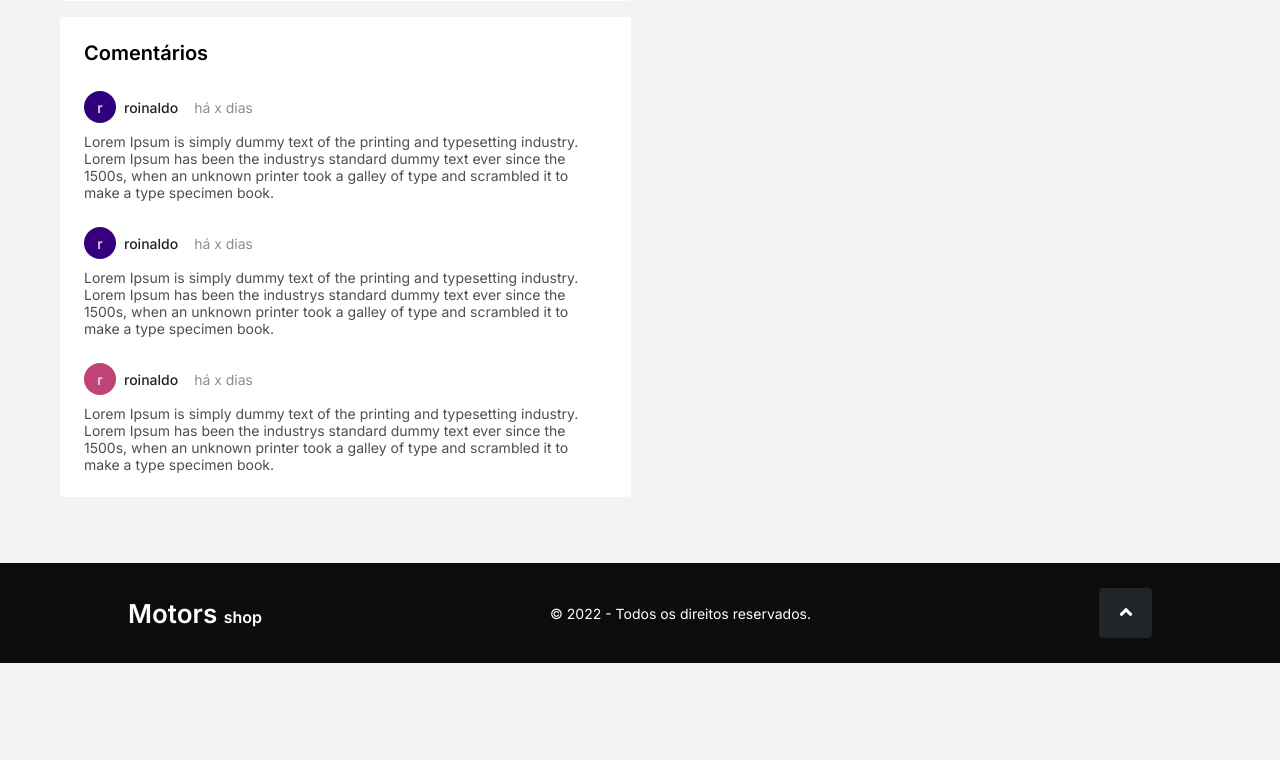
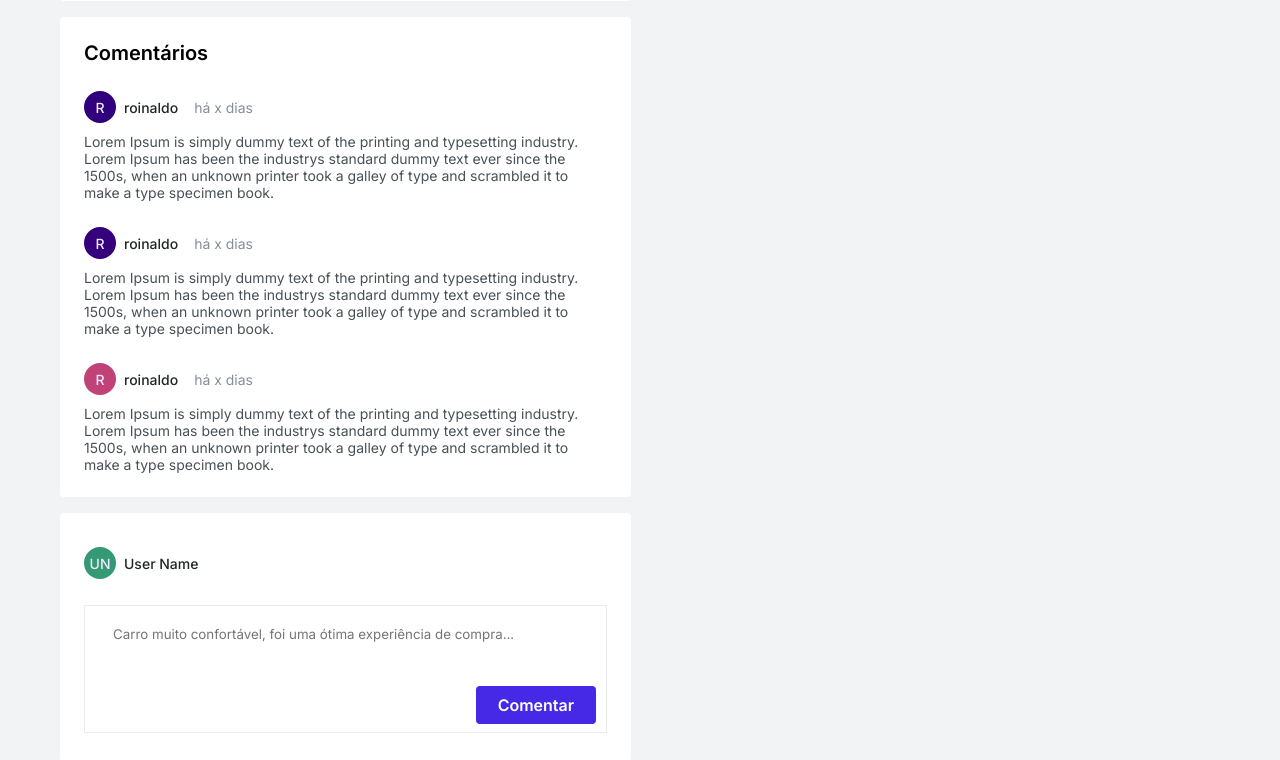
Before and after one commit to projeto-final-grupo07/frontend-project-ff-m6, a React (Create React App) app in the folder client/: page /vehicle/1 in a window 1280 px wide. Shown: the part 800-1560 px from the top of the page. Before the commit the page ends 1463 px from the top, so only its background shows below. Built offline with nearby package versions, Linux system fonts and the light colour scheme.

Commit message:
Feat: register comment styled

```diff
--- a/client/src/components/CardProfile/index.tsx
+++ b/client/src/components/CardProfile/index.tsx
@@ -18,7 +18,7 @@ const CardProfile = ({ name, size, userId }: CardProfileProps) => {
   return (
     <Link to={`/profile/${userId}`}>
       <ThemeCardProfile color={randomColor} size={size}>
-        <span className='initial'>{initials}</span>
+        <span className='initial'>{initials.toUpperCase()}</span>
         <StyledTitle className='nameAuthor' fontSize='body-2-500' tag='p'>
           {name}
         </StyledTitle>
--- a/client/src/pages/vehicleDetail/index.tsx
+++ b/client/src/pages/vehicleDetail/index.tsx
@@ -1,5 +1,5 @@
 import Footer from '../../components/Footer';
-import Navbar from '../../components/Navbar';
+import Navbar, { IDecodedToken } from '../../components/Navbar';
 import { StyledButton } from '../../styles/button';
 import { useParams } from 'react-router-dom';
 import {
@@ -10,16 +10,37 @@ import {
   StyledBox,
   StyledDivGap,
   SytledDivInfoVehicle,
+  StyledRegisterComment,
 } from './style';
 import img from '../../assets/images/unsplash_3ZUsNJhi_Ik.png';
 import { StyledTitle } from '../../styles/typography';
 import CardProfile from '../../components/CardProfile';
 import CommentCard from '../../components/CommentCard';
 import { Link } from 'react-router-dom';
+import { useEffect, useState } from 'react';
+import jwt_decode from 'jwt-decode';
+import api from '../../services';
 
 export const VehicleDetail = () => {
   const price = 192900;
   const { id } = useParams();
+
+  const token = localStorage.getItem('token');
+  const [userData, setUserData] = useState({ name: 'User Name', id: '123' });
+
+  if (token) {
+    const decodedToken: IDecodedToken = jwt_decode(token);
+    useEffect(() => {
+      api
+        .get(`/user/${decodedToken.id}`)
+        .then((resp) => {
+          console.log(resp.data);
+          setUserData(resp.data);
+        })
+        .catch((err) => console.error(err));
+    }, []);
+  }
+
   return (
     <StyledVehicleDetail>
       <Navbar />
@@ -76,6 +97,21 @@ export const VehicleDetail = () => {
               <CommentCard />
             </StyledDivGap>
           </StyledBox>
+          <StyledBox>
+            <StyledDivGap>
+              <CardProfile name={userData.name} userId={userData.id} />
+              <div className='textarea-container'>
+                <StyledRegisterComment
+                  rows={2}
+                  maxLength={250}
+                  placeholder='Carro muito confortável, foi uma ótima experiência de compra...'
+                ></StyledRegisterComment>
+                <StyledButton className='commentButton' buttonStyle='brand' buttonSize='medium'>
+                  Comentar
+                </StyledButton>
+              </div>
+            </StyledDivGap>
+          </StyledBox>
         </StyledSection>
         <StyledSectionFixed>
           <StyledPhotoDetail>
--- a/client/src/pages/vehicleDetail/style.ts
+++ b/client/src/pages/vehicleDetail/style.ts
@@ -58,6 +58,17 @@ export const StyledDivGap = styled.div<any>`
   flex-direction: ${({ row }: any) => (row ? 'row' : 'column')};
   margin: ${({ marginC }: any) => (marginC ? marginC : '1rem 0')};
   align-items: ${({ center }: any) => (center ? 'center' : 'flex-start')};
+
+  .textarea-container{
+    position: relative;
+    width: 100%;
+
+    .commentButton{
+      position: absolute;
+      bottom: 13px;
+      right: 11px;
+    }
+  }
 `;
 export const StyledPhotoDetail = styled.div`
   display: flex;
@@ -103,3 +114,15 @@ export const SytledDivInfoVehicle = styled.div`
     background-color: var(--brand4);
   }
 `;
+
+export const StyledRegisterComment = styled.textarea`
+  width: 100%;
+  min-height: 128px;
+
+  padding: 20px 28px 0px 28px;
+
+  border: 1.5px solid var(--grey7);
+
+  overflow-y: hidden;
+  resize: none;
+`;
```
